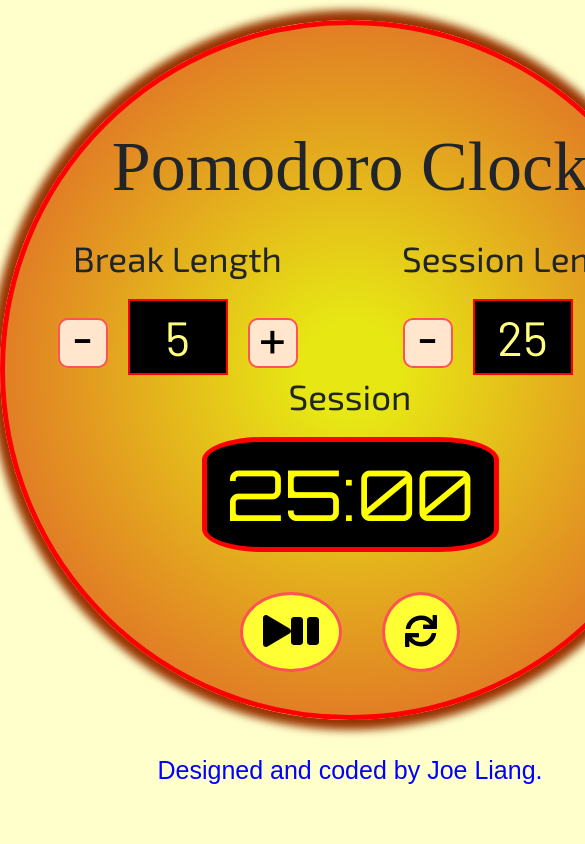
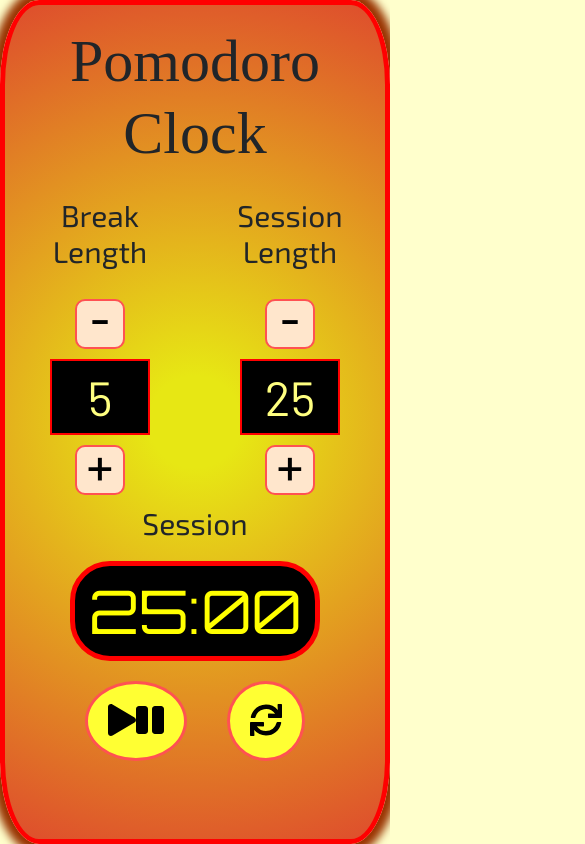
Before and after one commit to 1000mileworld/Pomodoro-Clock, a React (Create React App) app: page / in a window 390 px wide. Shown: the top 844 px of the page, 585 px wide, since content can reach past the window. Built offline with nearby package versions, Linux system fonts and the light colour scheme; a web font is replaced by a local one.

Commit message:
fully responsive!

```diff
--- a/src/App.scss
+++ b/src/App.scss
@@ -73,9 +73,8 @@
   #time-left{
     font-size: 70px;
     border: 5px solid red;
-    border-radius: 20%;
-    width: 45%;
-    position: relative;
+    border-radius: 40px;
+    width: 300px;
     margin: 20px auto;
     font-family: 'Orbitron', sans-serif;
     color: yellow;
@@ -96,3 +95,65 @@
       border: 3px solid hsl(0, 100%, 40%);
     }
   }
+
+  @media (max-width: 767px) {
+    .container-fluid{
+      top: 40px;
+      h1{
+        font-size: 60px;
+      }
+    }
+    #root{
+      border-radius: 10%;
+      margin: 0;
+      width: 100%;
+      min-width: 320px;
+      height: 100vh;
+    }
+    #time-left{
+      font-size: 60px;
+      width: 250px;
+      margin: 20px auto;
+    }
+    #break-decrement, #session-decrement, #break-increment, #session-increment{
+      margin: 10px auto;
+      display: block;
+    }
+    #break-label, #session-label, #timer-label{
+      font-size: 30px;
+    }
+    #start_stop, #reset{
+      margin: auto 20px;
+    }
+    #footer{
+      display: none;
+    }
+  }
+
+  @media (max-width: 375px) and (max-height: 667px){ /*iPhone 6/7/8*/
+    .container-fluid{
+      top: 25px;
+      h1{
+        font-size: 40px;
+      }
+    }
+  }
+
+  @media (max-width: 375px) and (max-height: 667px){ /*Galaxy S5*/
+    #break-label, #session-label, #timer-label, #break-decrement, #session-decrement, #break-increment, #session-increment, #break-length, #session-length, #time-left, #start_stop, #reset{
+      position: relative;
+      bottom: 20px;
+    }
+  }
+
+  @media (max-width: 320px) and (max-height: 568px){ /*iPhone 5/SE*/
+    #break-length, #session-length{
+      font-size: 25px;
+    }
+    #break-label, #session-label, #timer-label{
+      font-size: 25px;
+    }
+    #time-left{
+      font-size: 40px;
+    }
+  }
--- a/src/Display.js
+++ b/src/Display.js
@@ -45,7 +45,7 @@ class Display extends React.Component{
 
             // check if we should stop it!
             if(secondsLeft < 0) {
-                console.log("stopped timer because it reached zero")
+                //console.log("stopped timer because it reached zero")
                 clearInterval(countdown);
                 return;
             }
@@ -94,7 +94,7 @@ class Display extends React.Component{
                     <FontAwesomeIcon className="fa-2x" icon={faPause}/>
                 </button>
                 <button id="reset" onClick={this.reset}><FontAwesomeIcon className="fa-2x" icon={faSync}/></button>
-                <audio id="beep" src="https://goo.gl/65cBl1"></audio>
+                <audio id="beep" src="https://1000mileworld.com/Portfolio/BeepSound.mp3"></audio>
           </div>
         );
     }
```
Also changed, not shown: src/original sound file location.txt (added), 2 other files (tests, documents, lock files or other folders).
